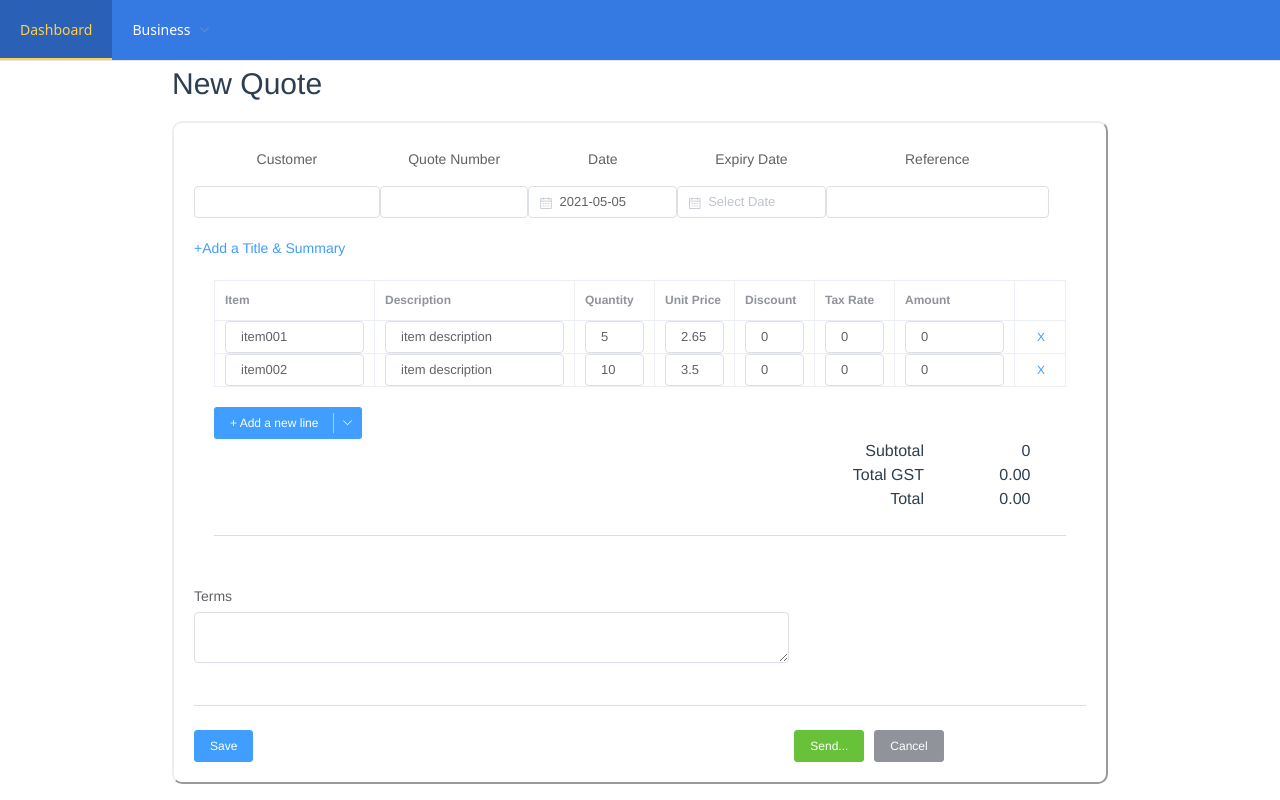
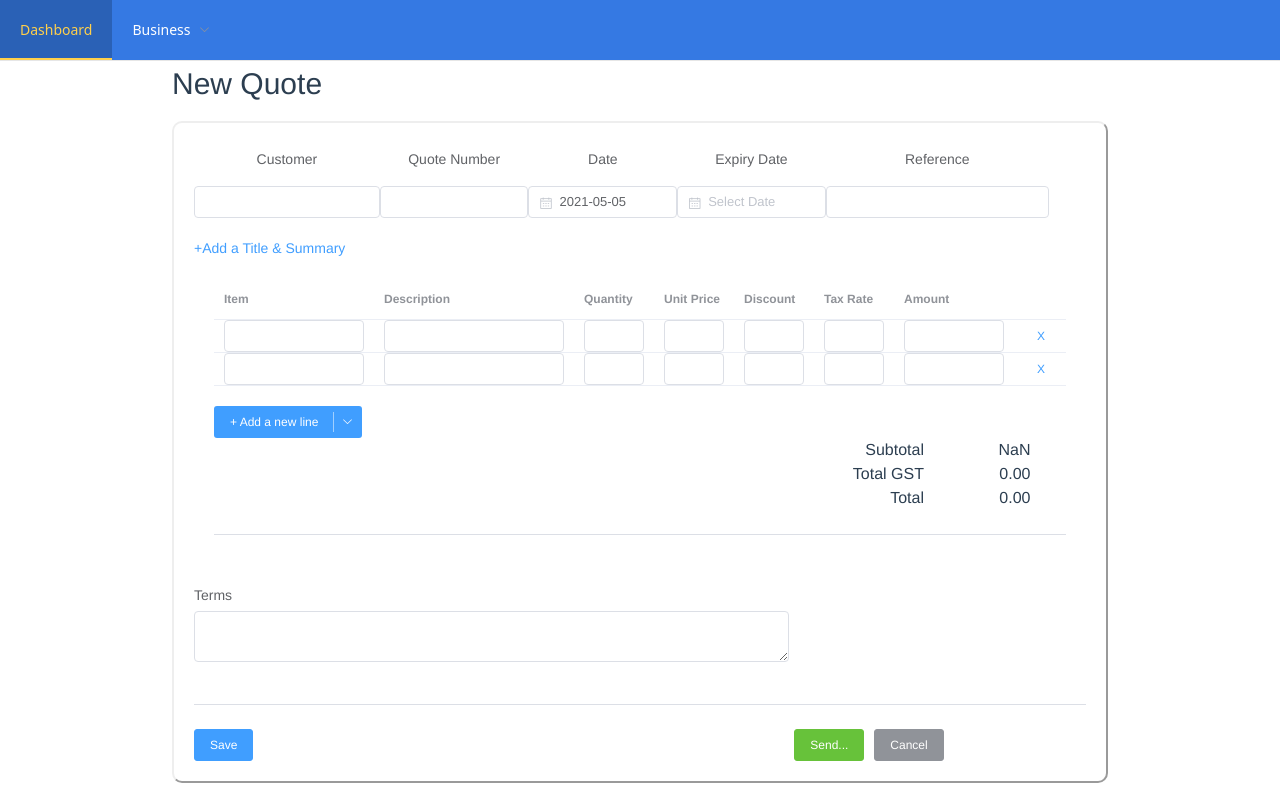
Before and after one commit to turntoright/QMFrontend, a Vue app: page /quotes/new in a window 1280 px wide. Shown: the top 800 px of the page. Built offline with nearby package versions, Linux system fonts and the light colour scheme.

Commit message:
New Quote: quote items

```diff
--- a/src/Views/NewQuote.vue
+++ b/src/Views/NewQuote.vue
@@ -68,141 +68,6 @@
       <el-row>
         <QuoteItems :propItems="getQuoteItems"></QuoteItems>
       </el-row>
-      <!-- <el-table
-        :data="itemTableData"
-        style="width: 100%"
-        max-height="500"
-        border
-        :cell-style="{ padding: '0', height: '30px' }"
-      >
-        <el-table-column fixed prop="item_code" label="Item" width="160">
-          <template slot-scope="scope">
-            <el-input
-              size="small"
-              style="text-align: center"
-              v-model="scope.row.item_code"
-              controls-position="right"
-            ></el-input>
-          </template>
-        </el-table-column>
-        <el-table-column
-          fixed
-          prop="description"
-          label="Description"
-          width="200"
-        >
-          <template slot-scope="scope">
-            <el-input
-              size="small"
-              style="text-align: center"
-              v-model="scope.row.description"
-              controls-position="right"
-            ></el-input>
-          </template>
-        </el-table-column>
-        <el-table-column fixed prop="quantity" label="Quantity" width="80">
-          <template slot-scope="scope">
-            <el-input
-              size="small"
-              style="text-align: center"
-              v-model="scope.row.quantity"
-              controls-position="right"
-            ></el-input>
-          </template>
-        </el-table-column>
-        <el-table-column fixed prop="unit_price" label="Unit Price" width="80">
-          <template slot-scope="scope">
-            <el-input
-              size="small"
-              style="text-align: center"
-              v-model="scope.row.unit_price"
-              controls-position="right"
-            ></el-input>
-          </template>
-        </el-table-column>
-        <el-table-column fixed prop="disc" label="Discount" width="80">
-          <template slot-scope="scope">
-            <el-input
-              size="small"
-              style="text-align: center"
-              v-model="scope.row.disc"
-              controls-position="right"
-            ></el-input>
-          </template>
-        </el-table-column>
-        <el-table-column fixed prop="tax_rate" label="Tax Rate" width="80">
-          <template slot-scope="scope">
-            <el-input
-              size="small"
-              style="text-align: center"
-              v-model="scope.row.tax_rate"
-              controls-position="right"
-            ></el-input>
-          </template>
-        </el-table-column>
-        <el-table-column fixed prop="amount" label="Amount" width="150">
-          <template slot-scope="scope">
-            <el-input
-              size="small"
-              style="text-align: center"
-              v-model="scope.row.amount"
-              controls-position="right"
-            ></el-input>
-          </template>
-        </el-table-column>
-        <el-table-column fixed="right" label="" width="40">
-          <template slot-scope="scope">
-            <el-button
-              @click.native.prevent="deleteRow(scope.$index, itemTableData)"
-              type="text"
-              size="small"
-            >
-              X
-            </el-button>
-          </template>
-        </el-table-column>
-      </el-table>
-      <el-row id="addNew" style="width: 100%">
-        <el-col id="addNewBt">
-          <el-dropdown
-            split-button
-            type="primary"
-            @click="addNewRow(itemTableData)"
-          >
-            + Add a new line
-            <el-dropdown-menu slot="dropdown">
-              <el-dropdown-item
-                @click.native.prevent="addNewRow(itemTableData, 5)"
-                >Add 5</el-dropdown-item
-              >
-              <el-dropdown-item
-                @click.native.prevent="addNewRow(itemTableData, 10)"
-                >Add 10</el-dropdown-item
-              >
-              <el-dropdown-item
-                @click.native.prevent="addNewRow(itemTableData, 20)"
-                >Add 20</el-dropdown-item
-              >
-            </el-dropdown-menu>
-          </el-dropdown>
-        </el-col>
-      </el-row>
-      <el-row class="totalCount">
-        <el-col>
-          <el-row>
-            <el-col :span="3" :offset="17">Subtotal</el-col>
-            <el-col :span="3">0.00</el-col>
-          </el-row>
-          <el-row>
-            <el-col :span="3" :offset="17">Total GST</el-col>
-            <el-col :span="3">0.00</el-col>
-          </el-row>
-          <el-row>
-            <el-col :span="3" :offset="17">Total</el-col>
-            <el-col :span="3">0.00</el-col>
-          </el-row>
-        </el-col>
-      </el-row> -->
       <el-row>
         <el-form>
           <el-row>
@@ -255,24 +120,26 @@ export default {
       },
       isShowTitle: false,
       itemTableData: [
-        {
-          item_code: "item001",
-          description: "item description",
-          quantity: 5.0,
-          unit_price: 2.65,
-          disc: 0.0,
-          tax_rate: 0.0,
-          amount: 0.0,
-        },
-        {
-          item_code: "item002",
-          description: "item description",
-          quantity: 10.0,
-          unit_price: 3.5,
-          disc: 0.0,
-          tax_rate: 0.0,
-          amount: 0.0,
-        },
+        // {
+        //   item_code: "",
+        //   description: "",
+        //   quantity: 0.0,
+        //   unit_price: 0.0,
+        //   disc: 0.0,
+        //   tax_rate: 0.0,
+        //   amount: 0.0,
+        // },
+        // {
+        //   item_code: "",
+        //   description: "",
+        //   quantity: 0.0,
+        //   unit_price: 0.0,
+        //   disc: 0.0,
+        //   tax_rate: 0.0,
+        //   amount: 0.0,
+        // },
+        {},
+        {},
       ],
     };
   },
@@ -303,6 +170,17 @@ export default {
     },
     handleSaveClick: function () {
       if (this.$data.form) {
+        let postItemData = [];
+        for (const item of this.$data.itemTableData) {
+          if (item.item_code && item.amount) {
+            item.description = item.description ? item.description : "";
+            item.quantity = item.quantity ? item.quantity : 0;
+            item.unit_price = item.unit_price ? item.unit_price : 0;
+            item.disc = item.disc ? item.disc : 0;
+            item.tax_rate = item.tax_rate ? item.tax_rate : 0;
+            postItemData.push(item);
+          }
+        }
         let postData = {
           customer_id: this.$data.form.customer_id,
           quote_number: this.$data.form.quote_number,
@@ -311,8 +189,9 @@ export default {
           title: this.$data.form.title,
           summary: this.$data.form.summary,
           terms: this.$data.form.terms,
-          items: this.$data.itemTableData,
+          items: postItemData,
         };
+        console.log(postData);
         getAPI
           .post("api/quotes/", postData)
           .then((response) => {
@@ -329,10 +208,10 @@ export default {
           });
       }
     },
-    handleCancelClick: function() {
+    handleCancelClick: function () {
       router.replace({
-        name: 'quotes'
-      })
+        name: "quotes",
+      });
     },
   },
 };
--- a/src/Views/QuoteEditView.vue
+++ b/src/Views/QuoteEditView.vue
@@ -117,26 +117,7 @@ export default {
         items: [],
       },
       isShowTitle: false,
-      itemTableData: [
-        {
-          item_code: "item001",
-          description: "item description",
-          quantity: 5.0,
-          unit_price: 2.65,
-          disc: 0.0,
-          tax_rate: 0.0,
-          amount: 0.0,
-        },
-        {
-          item_code: "item002",
-          description: "item description",
-          quantity: 10.0,
-          unit_price: 3.5,
-          disc: 0.0,
-          tax_rate: 0.0,
-          amount: 0.0,
-        },
-      ],
+      itemTableData: [],
     };
   },
 
--- a/src/components/QuoteItems.vue
+++ b/src/components/QuoteItems.vue
@@ -4,14 +4,13 @@
       :data="itemTableData"
       style="width: 100%"
       max-height="500"
-      border
       :cell-style="{ padding: '0', height: '30px' }"
     >
       <el-table-column fixed prop="item_code" label="Item" width="160">
         <template slot-scope="scope">
           <el-input
             size="small"
-            style="text-align: center"
+            style="text-align: center;"
             v-model="scope.row.item_code"
             controls-position="right"
           ></el-input>
```
